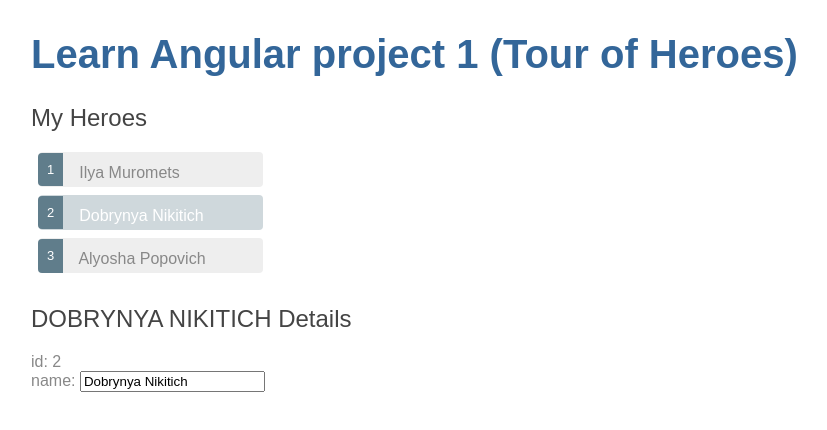
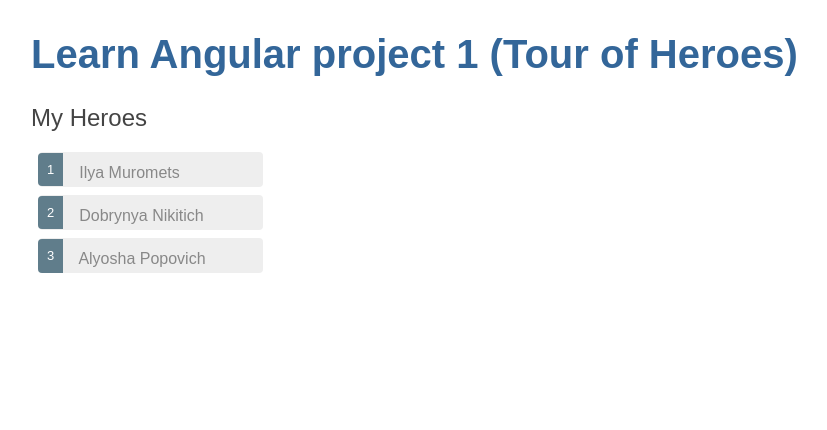
Before and after one commit to IgnatovDan/LearnAngular6_try1, an Angular app: page / in a window 1280 px wide. Shown: the top 430 px of the page, without its empty margins (1-828 px from the left). Built offline with nearby package versions, Linux system fonts and the light colour scheme.

Commit message:
move hero detail to myhero-detail component

```diff
--- a/src/app/app.module.ts
+++ b/src/app/app.module.ts
@@ -4,11 +4,13 @@
 
 import { AppComponent } from './app.component';
 import { MyheroesComponent } from './myheroes/myheroes.component';
+import { MyheroDetailComponent } from './myhero-detail/myhero-detail.component';
 
 @NgModule({
   declarations: [
     AppComponent,
-    MyheroesComponent
+    MyheroesComponent,
+    MyheroDetailComponent
   ],
   imports: [
     BrowserModule,
--- /dev/null
+++ b/src/app/myhero-detail/myhero-detail.component.html
@@ -0,0 +1,5 @@
+<div *ngIf="hero">
+  <h2>{{hero.name | uppercase}} Details</h2>
+  <div>id: {{hero.id}}</div>
+  <label>name: <input [(ngModel)]="hero.name" placeholder="type the hero's name here"/></label>
+</div>
--- /dev/null
+++ b/src/app/myhero-detail/myhero-detail.component.ts
@@ -0,0 +1,20 @@
+import { Component, OnInit, Input } from '@angular/core';
+import { MyHero } from '../myhero';
+
+@Component({
+  selector: 'app-myhero-detail',
+  templateUrl: './myhero-detail.component.html',
+  styleUrls: ['./myhero-detail.component.css']
+})
+export class MyheroDetailComponent implements OnInit {
+
+  @Input() hero: MyHero;
+
+  constructor() {
+    debugger;
+  }
+
+  ngOnInit() {
+  }
+
+}
--- a/src/app/myheroes/myheroes.component.html
+++ b/src/app/myheroes/myheroes.component.html
@@ -9,7 +9,5 @@
   </li>
 </ul>
 <div *ngIf="selectedHero">
-  <h2>{{selectedHero.name | uppercase}} Details</h2>
-  <div>id: {{selectedHero.id}}</div>
-  <label>name: <input [(ngModel)]="selectedHero.name" placeholder="type the hero's name here"/></label>
+  <app-myhero-detail [hero]="selectedHero"></app-myhero-detail>
 </div>
--- a/src/app/myheroes/myheroes.component.ts
+++ b/src/app/myheroes/myheroes.component.ts
@@ -14,7 +14,7 @@
   heroes = HEROES;
 
   constructor() {
-    this.selectedHero = this.heroes[1];
+    //this.selectedHero = this.heroes[1];
   }
 
   ngOnInit() {
```
Also changed, not shown: src/app/myhero-detail/myhero-detail.component.css (added), 1 other file (tests, documents, lock files or other folders).
